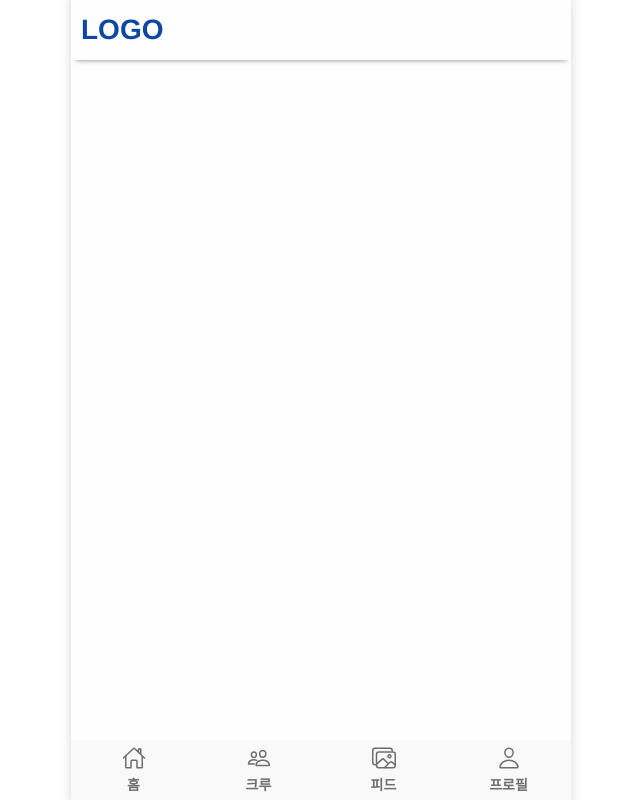
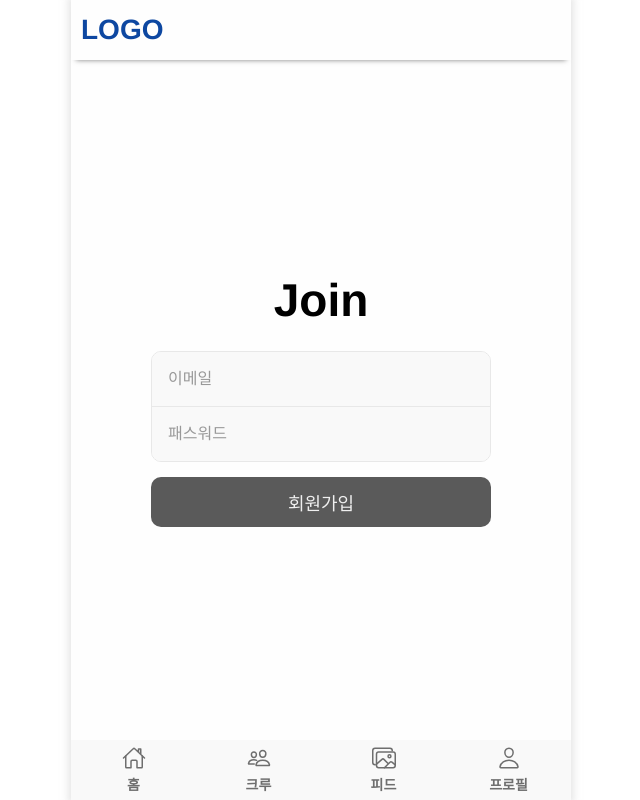
Before and after one commit to Zone2Maker/RunnersHigh-front, a React (Vite) app: page /auth/join in a window 1280 px wide. Shown: the whole page, without its empty margins (319-959 px from the left). Built offline with nearby package versions, Linux system fonts and the light colour scheme; no server answers; a web font is replaced by a local one.

Commit message:
feat: 회원가입 페이지 및 Login css 변경사항

```diff
--- /dev/null
+++ b/src/pages/Auth/Join/Join.jsx
@@ -0,0 +1,14 @@
+/** @jsxImportSource @emotion/react */
+import JoinForm from "./JoinForm/JoinForm";
+import * as s from "./styles";
+
+function Join() {
+  return (
+    <div css={s.container}>
+      <h1 css={s.title}>Join</h1>
+      <JoinForm />
+    </div>
+  );
+}
+
+export default Join;
--- /dev/null
+++ b/src/pages/Auth/Join/JoinForm/JoinForm.jsx
@@ -0,0 +1,130 @@
+/** @jsxImportSource @emotion/react */
+import { useEffect, useState } from "react";
+import * as s from "./styles";
+import InputBox from "../../../../components/common/InputBox/InputBox";
+import AuthInput from "../../../../components/common/AuthInput/AuthInput";
+import Button from "../../../../components/common/Button/Button";
+import { useCheckDuplicate } from "../../../../hooks/useCheckDuplicate";
+import { useNavigate } from "react-router-dom";
+import { joinReq } from "../../../../services/auth/AuthApis";
+import { checkUserExistReq } from "../../../../services/user/userApis";
+import AlertModal from "../../../../components/common/AlertModal/AlertModal";
+
+function JoinForm() {
+  const [email, setEmail] = useState("");
+  const [password, setPassword] = useState("");
+  const [isDisabled, setIsDisabled] = useState(true);
+  //   const [isLoading, setIsLoading] = useState(false);
+  const [errorMessage, setErrorMessage] = useState({
+    email: "",
+    password: "",
+  });
+  const navigate = useNavigate();
+
+  // 에러 메시지 조건 설정
+  // 이메일, 비밀번호 형식 체크
+  useEffect(() => {
+    setIsDisabled(false);
+    setErrorMessage({});
+
+    const emailRegex = /^[a-zA-Z0-9._-]+@[a-zA-Z0-9.-]+\.[a-zA-Z]{2,4}$/;
+    const pwRegex = /^(?=.*[a-zA-Z])(?=.*[!@#$%^*+=-])(?=.*[0-9]).{8,15}$/;
+
+    if (!emailRegex.test(email) && email.length > 0) {
+      setErrorMessage((prev) => ({
+        ...prev,
+        email: "올바르지 않은 이메일 형식입니다.",
+      }));
+      setIsDisabled(true);
+    }
+
+    if (!pwRegex.test(password) && password.length > 0) {
+      setErrorMessage((prev) => ({
+        ...prev,
+        password: "비밀번호는 영문/숫자/특수기호 조합 8자리 이상이어야 합니다.",
+      }));
+      setIsDisabled(true);
+    }
+  }, [email, password]);
+
+  // 회원가입 버튼 클릭 시
+  const joinOnClickHandler = () => {
+    // 1. 입력값 유효성 검사
+    if (errorMessage.email || errorMessage.password || !email || !password) {
+      alert("이메일과 비밀번호를 올바르게 입력해주세요.");
+      return;
+    }
+
+    // 2. 이메일 중복 검사
+    checkUserExistReq(email, null)
+      .then((resp) => {
+        // 중복 이메일이 아니라면
+        if (resp.data.status === "success") {
+          // 회원가입 진행
+          joinReq({
+            email: email,
+            password: password,
+          })
+            .then((response) => {
+              console.log(response.data);
+              if (response.data.status === "success") {
+                alert(response.data.message);
+                navigate("/auth/login");
+              } else if (response.data.status === "failed") {
+                alert(response.data.message);
+                //요청은 성공 but 아이디/이메일 중복 확인에 걸렸을 때
+              }
+            })
+            .catch((error) => {
+              //요청 에러가 아닌 서버 에러
+              alert("문제가 발생했습니다. 다시 시도해주세요.");
+              return;
+            });
+        } else if (resp.data.status === "failed") {
+          alert("이미 사용중인 이메일입니다.");
+          return;
+          //   <AlertModal>
+          //     <div>사용중인 이메일</div>
+          //   </AlertModal>;
+        }
+      })
+      .catch((error) => {
+        console.log(error);
+      })
+      .finally(() => {
+        setEmail("");
+        setPassword("");
+        return;
+      });
+  };
+
+  return (
+    <div css={s.joinForm}>
+      <InputBox>
+        <AuthInput
+          type="email"
+          placeholder="이메일"
+          value={email}
+          onChange={(e) => setEmail(e.target.value)}
+        />
+        <AuthInput
+          type="password"
+          placeholder="패스워드"
+          value={password}
+          onChange={(e) => setPassword(e.target.value)}
+        />
+      </InputBox>
+      {errorMessage.email ? <p css={s.error}>{errorMessage.email}</p> : <></>}
+      {errorMessage.password ? (
+        <p css={s.error}>{errorMessage.password}</p>
+      ) : (
+        <></>
+      )}
+      <Button onClick={joinOnClickHandler} isDisabled={isDisabled}>
+        회원가입
+      </Button>
+    </div>
+  );
+}
+
+export default JoinForm;
--- /dev/null
+++ b/src/pages/Auth/Join/JoinForm/styles.js
@@ -0,0 +1,15 @@
+import { css } from "@emotion/react";
+
+export const joinForm = css`
+  width: 100%;
+  display: flex;
+  flex-direction: column;
+  jutify-content: center;
+  align-items: center;
+  gap: 15px;
+`;
+
+
+export const error = css`
+
+`
--- /dev/null
+++ b/src/pages/Auth/Join/styles.js
@@ -0,0 +1,21 @@
+import { css } from "@emotion/react";
+
+export const container = css`
+  width: 100%;
+  height: calc(100vh - 120px);
+  display: flex;
+  flex-direction: column;
+  justify-content: center;
+  align-items: center;
+  padding: 0 80px;
+  box-sizing: border-box;
+`;
+
+export const title = css`
+  margin: 0;
+  padding: 0;
+  text-align: center;
+  font-size: 46px;
+  font-weight: 600;
+  margin-bottom: 24px;
+`;
--- a/src/pages/Auth/Login/Login.jsx
+++ b/src/pages/Auth/Login/Login.jsx
@@ -9,7 +9,6 @@ import { Link } from "react-router-dom";
 function Login() {
   return (
     <div css={s.container}>
-      {/* <div css={s.formContainer}> */}
       <h1 css={s.title}>Log in</h1>
 
       <LoginForm />
@@ -38,7 +37,6 @@ function Login() {
           <SiNaver css={s.naver} />
         </a>
       </div>
-      {/* </div> */}
     </div>
   );
 }
--- a/src/pages/Auth/Login/styles.js
+++ b/src/pages/Auth/Login/styles.js
@@ -9,14 +9,6 @@ export const container = css`
   align-items: center;
   padding: 0 80px;
   box-sizing: border-box;
-`;
-
-export const formContainer = css`
-  width: 100%;
-  margin: auto 0;
-  display: flex;
-  flex-direction: column;
-  align-items: center;
 `;
 
 export const title = css`
--- a/src/routes/AuthRouter/AuthRouter.jsx
+++ b/src/routes/AuthRouter/AuthRouter.jsx
@@ -1,15 +1,16 @@
 import { Route, Routes } from "react-router-dom";
 import Login from "../../pages/Auth/Login/Login";
+import Join from "../../pages/Auth/Join/Join";
 
 function AuthRouter() {
   return (
     <Routes>
-      <Route path="/join" />
-      <Route path="/login" element={<Login />} />
-      <Route path="/oauth2/entry" />
-      <Route path="/oauth2/merge" />
-      <Route path="/oauth2/join" />
-      <Route path="/oauth2/redirect" />
+      <Route path="join" element={<Join />} />
+      <Route path="login" element={<Login />} />
+      <Route path="oauth2/entry" />
+      <Route path="oauth2/merge" />
+      <Route path="oauth2/join" />
+      <Route path="oauth2/redirect" />
     </Routes>
   );
 }
```
